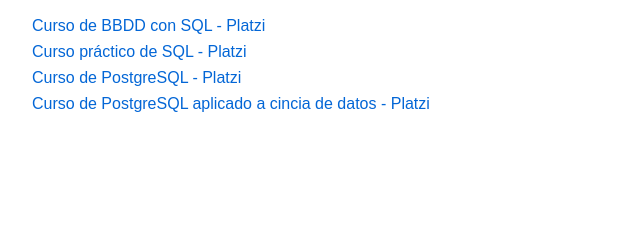
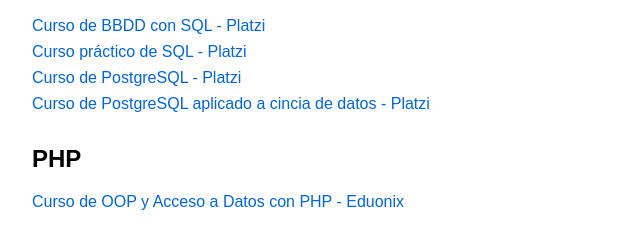
Before and after one commit to die06ang/Certificados, a plain HTML site: page index.html in a window 1280 px wide. Shown: the part 121-370 px from the top of the page, without its empty margins (0-640 px from the left). Drawn offline with Linux system fonts and the light colour scheme.

Commit message:
Update index.html

```diff
--- a/index.html
+++ b/index.html
@@ -24,5 +24,12 @@
       <li><a href="SQL_PLSQL/diploma-postgresql-datos.pdf" target="_blank">Curso de PostgreSQL aplicado a cincia de datos - Platzi</a></li>
     </ul>
   </div>
+
+  <div class="categoria">
+    <h2>PHP</h2>
+    <ul>
+      <li><a href="PHP/certificate-learn-object-oriented-php-by-building-a-complete-website.pdf" target="_blank">Curso de OOP y Acceso a Datos con PHP - Eduonix</a></li>
+    </ul>
+  </div>
 </body>
 </html>
```
